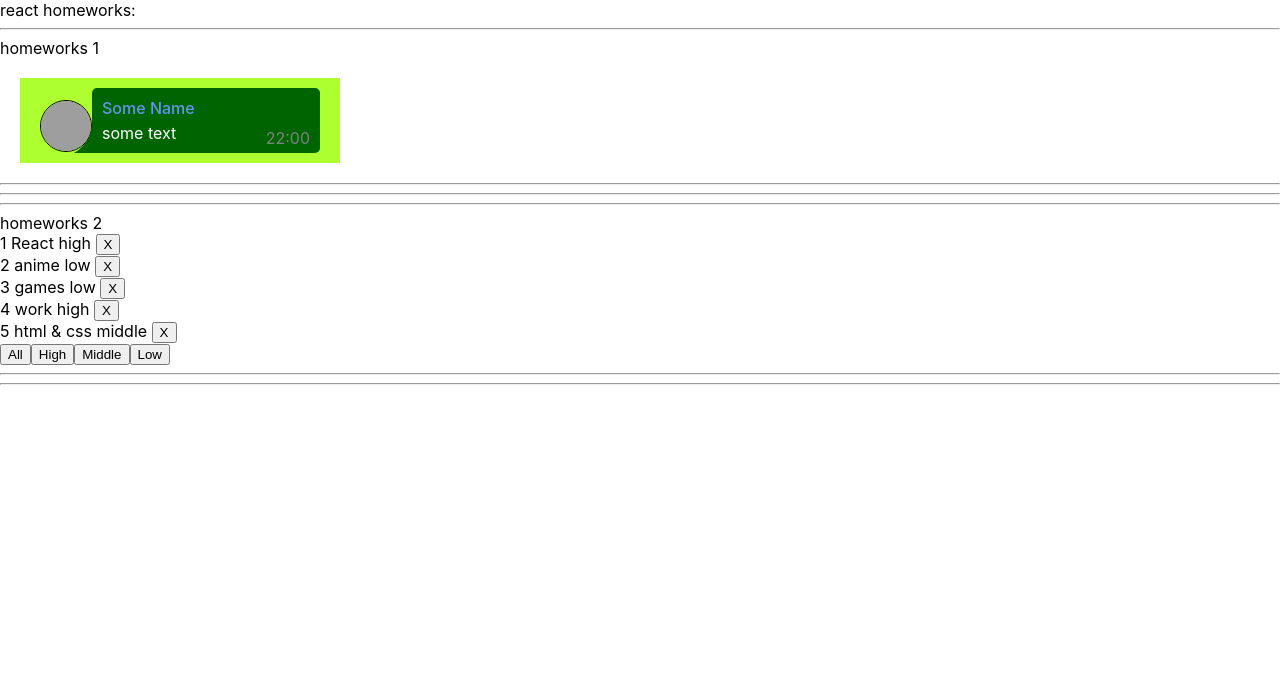
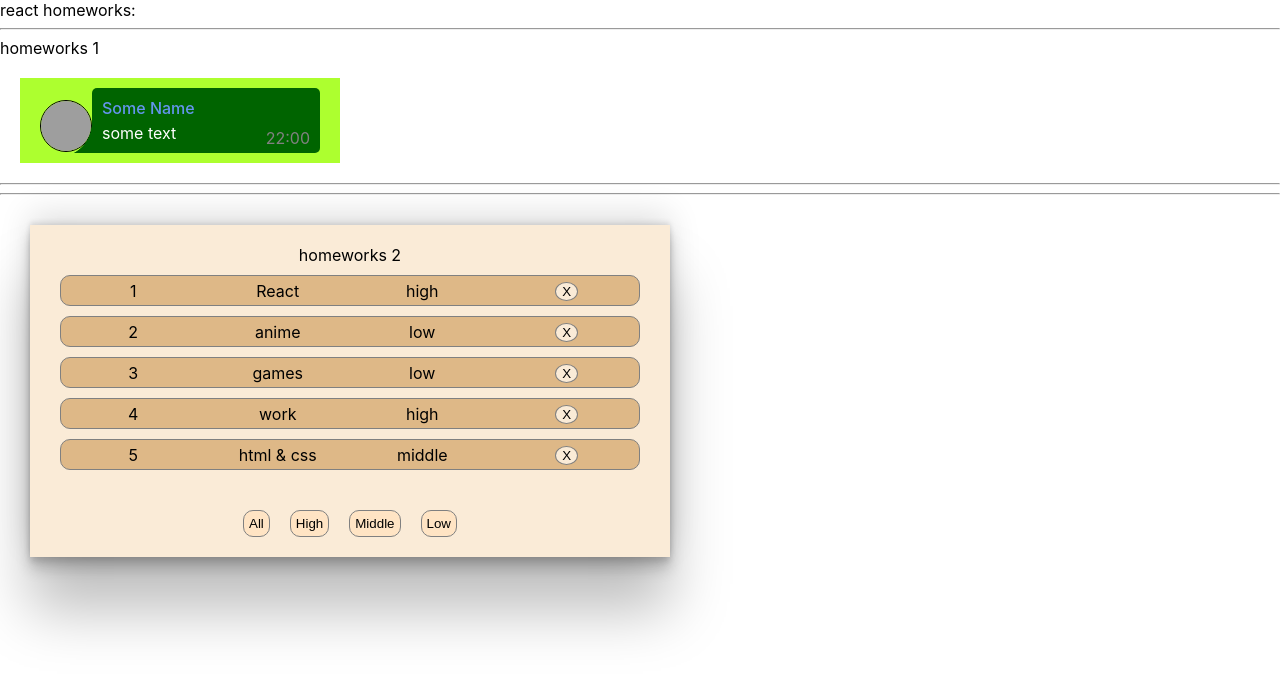
Before and after one commit to RomanAlxndrvch/IgnatHomeworks, a React (Create React App) app: page / in a window 1280 px wide. Shown: the top 674 px of the page. Built offline with nearby package versions, Linux system fonts and the light colour scheme; grey boxes are pictures that could not be loaded.

Commit message:
css added

```diff
--- a/src/p2-homeworks/h2/Affair.tsx
+++ b/src/p2-homeworks/h2/Affair.tsx
@@ -1,10 +1,11 @@
 import React from 'react'
 import {AffairType} from "./HW2";
+import classes from './Affairs.module.css'
 
 type AffairPropsType = {
     // key не нужно типизировать
-    affair: AffairType // need to fix any
-    deleteAffairCallback: (_id: number) => void // need to fix any
+    affair: AffairType
+    deleteAffairCallback: (_id: number) => void
 }
 
 function Affair(props: AffairPropsType) {
@@ -13,11 +14,13 @@ function Affair(props: AffairPropsType) {
     }// need to fix
 
     return (
-        <div>
-            <span> {props.affair._id} </span>
-            <span> {props.affair.name} </span>
-            <span> {props.affair.priority} </span>
-            <button onClick={deleteCallback}>X</button>
+        <div className={classes.affair}>
+            <span className={classes.affairPart}> {props.affair._id} </span>
+            <span className={classes.affairPart}> {props.affair.name} </span>
+            <span className={classes.affairPart}> {props.affair.priority} </span>
+            <div className={classes.affairPart}>
+                <button className={classes.btn} onClick={deleteCallback}>X</button>
+            </div>
         </div>
     )
 }
--- a/src/p2-homeworks/h2/Affairs.module.css
+++ b/src/p2-homeworks/h2/Affairs.module.css
@@ -1,3 +1,49 @@
+.app {
+    padding: 20px;
+    width: 600px;
+    text-align: center;
+    margin: 30px;
+    background-color: antiquewhite;
+    box-shadow: rgba(0, 0, 0, 0.25) 0px 54px 55px, rgba(0, 0, 0, 0.12) 0px -12px 30px, rgba(0, 0, 0, 0.12) 0px 4px 6px, rgba(0, 0, 0, 0.17) 0px 12px 13px, rgba(0, 0, 0, 0.09) 0px -3px 5px;
+}
+
+
 .affair {
+    background-color: burlywood;
+    border: 1px solid gray;
+    border-radius: 10px;
+    margin: 10px;
+    display: flex;
+    justify-content: space-around;
+    align-items: center;
+}
+
+.affairPart {
+    width: 25%;
+    padding: 4px;
+}
+
+.affair:last-child {
+    display: inline-block;
+    width: 25%;
 
 }
+
+
+.buttons {
+    margin: 30px 10px 0 10px;
+    padding: 5px;
+    border-radius: 10px;
+    text-decoration: none;
+    border: solid 1px gray;
+    background-color: bisque;
+}
+
+.btn {
+    border-radius: 50%;
+    text-decoration: none;
+    border: solid 1px gray;
+    background-color: antiquewhite;
+
+
+}
--- a/src/p2-homeworks/h2/Affairs.tsx
+++ b/src/p2-homeworks/h2/Affairs.tsx
@@ -1,6 +1,7 @@
 import React, {Dispatch, SetStateAction, useState} from 'react'
 import Affair from './Affair'
 import {AffairType, FilterType} from './HW2'
+import classes from "./Affairs.module.css";
 
 type AffairsPropsType = {
     data: Array<AffairType>
@@ -33,10 +34,10 @@ function Affairs(props: AffairsPropsType) {
     return (
         <div>
             {mappedAffairs}
-            <button onClick={setAll}>All</button>
-            <button onClick={setHigh}>High</button>
-            <button onClick={setMiddle}>Middle</button>
-            <button onClick={setLow}>Low</button>
+            <button className={classes.buttons} onClick={setAll}>All</button>
+            <button className={classes.buttons} onClick={setHigh}>High</button>
+            <button className={classes.buttons} onClick={setMiddle}>Middle</button>
+            <button className={classes.buttons} onClick={setLow}>Low</button>
         </div>
     )
 }
--- a/src/p2-homeworks/h2/HW2.tsx
+++ b/src/p2-homeworks/h2/HW2.tsx
@@ -51,8 +51,8 @@ function HW2() {
     const deleteAffairCallback = (_id: number) => setAffairs(deleteAffair(affairs, _id))
 
     return (
-        <div className={classes.affair}>
-            <hr/>
+        <div className={classes.app}>
+            {/*    <hr/>*/}
             homeworks 2
 
             {/*should work (должно работать)*/}
@@ -62,10 +62,10 @@ function HW2() {
                 deleteAffairCallback={deleteAffairCallback}
             />
 
-            <hr/>
+            {/*  <hr/>*/}
             {/*для личного творчества, могу проверить*/}
             {/*<AlternativeAffairs/>*/}
-            <hr/>
+            {/*<hr/>*/}
         </div>
     )
 }
```
